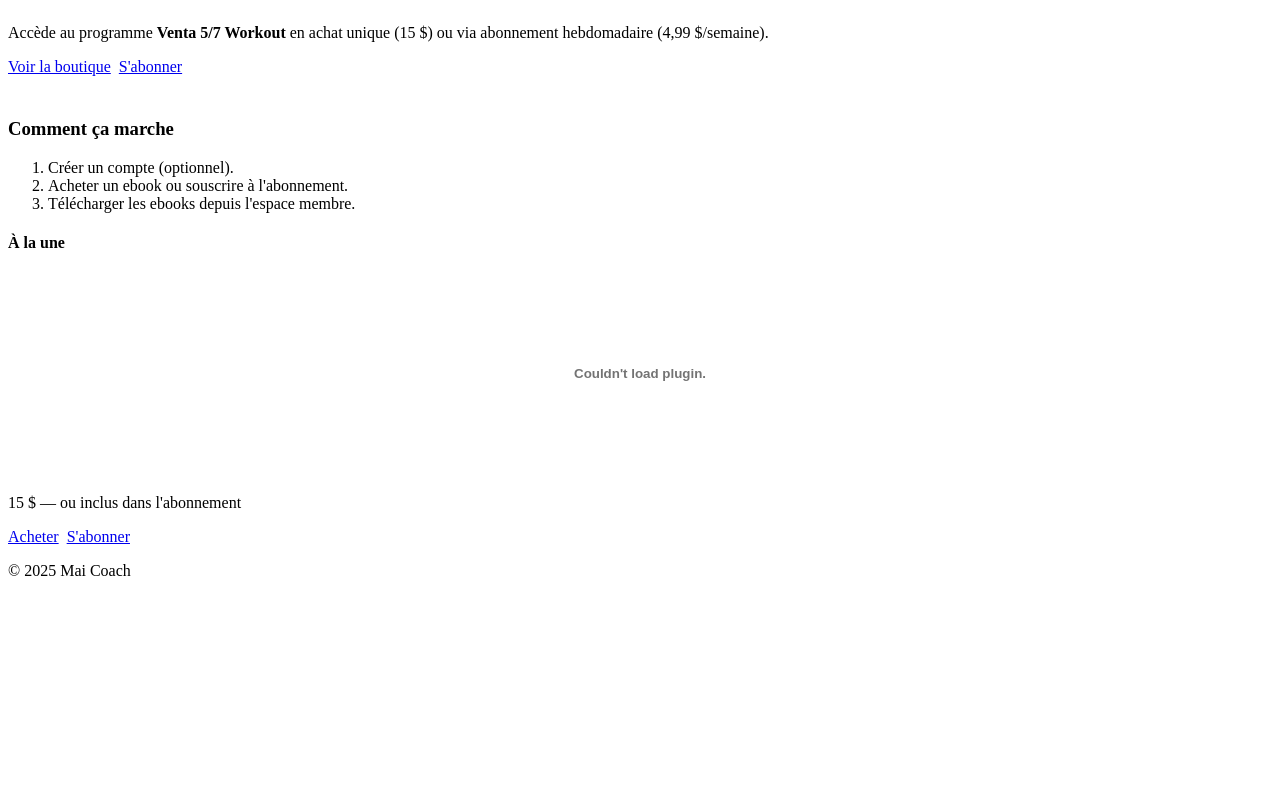
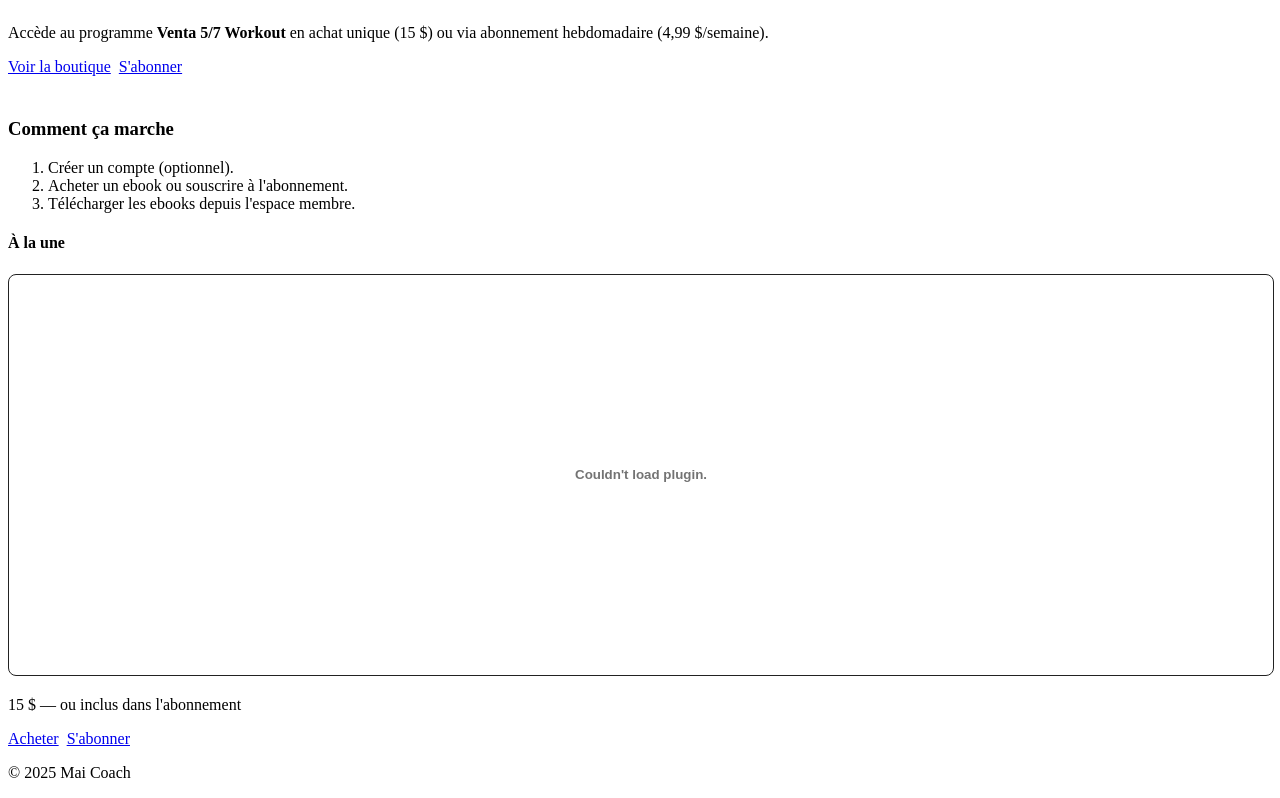
Before and after one commit to countventa/mai-coach, a Next.js app: page / in a window 1280 px wide. Shown: the part 2201-2999 px from the top of the page. Before the commit the page ends 2797 px from the top, so only its background shows below. Built offline with nearby package versions, Linux system fonts and the light colour scheme.

Commit message:
Affiche uniquement la première page du PDF dans la section À la une

```diff
--- a/pages/index.js
+++ b/pages/index.js
@@ -52,10 +52,13 @@ export default function Home() {
           <div className="card">
             <h4>À la une</h4>
             <embed
-              src="/Venta_5-7_Workout.pdf"
-              style={{ width: "100%", height: 200 }}
+              src="/Venta_5-7_Workout.pdf#page=1&view=FitH"
               type="application/pdf"
+              width="100%"
+              height="400"
+              style={{ borderRadius: "8px", border: "1px solid #222" }}
             />
+
             <p className="price">15 $ — ou inclus dans l&apos;abonnement</p>
             <div style={{ display: "flex", gap: 8 }}>
               <Link href="/shop" className="button">
```
